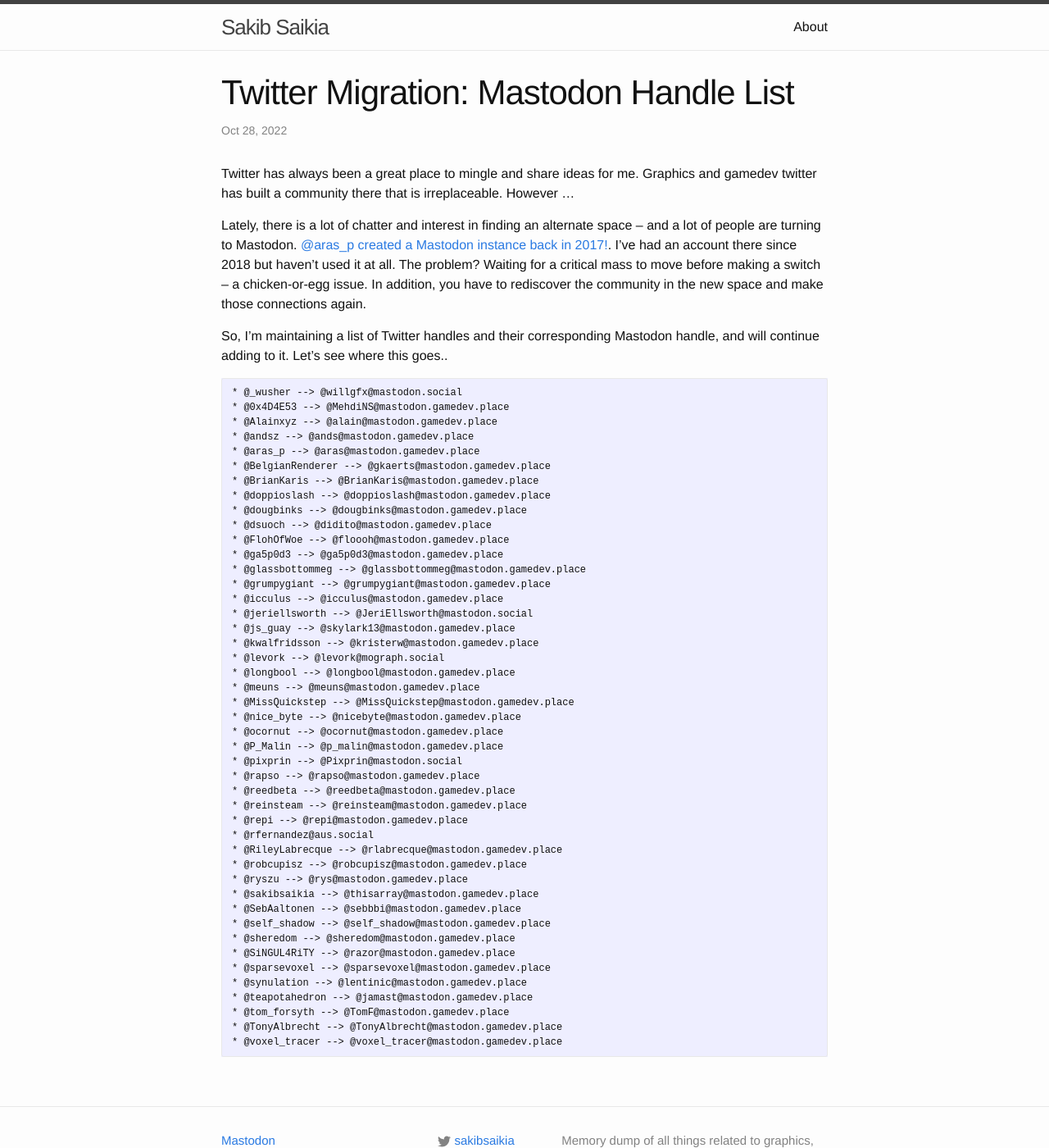
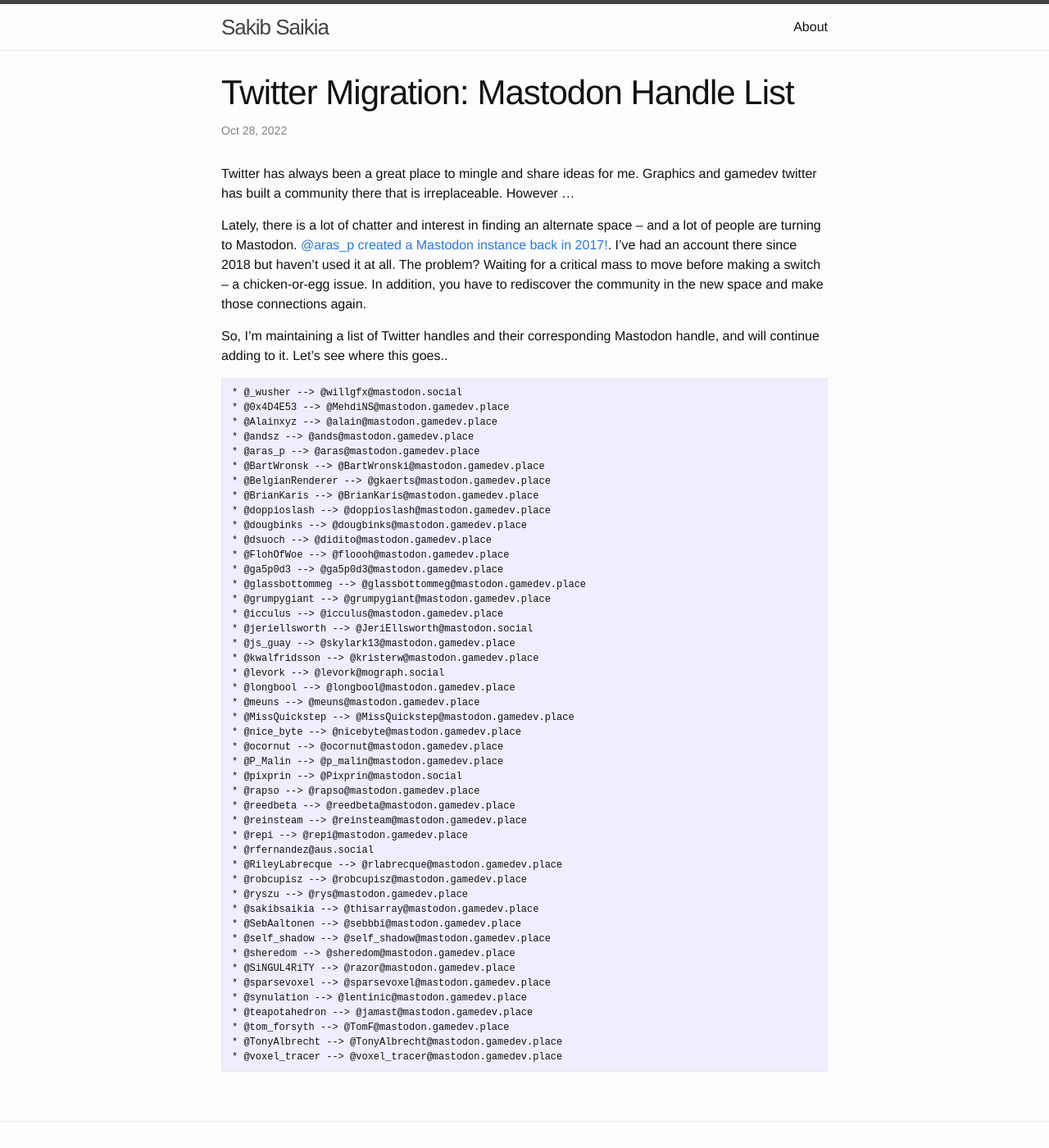
Before and after one commit to SakibSaikia/SakibSaikia.github.io, a Jekyll site: the page built from _posts/2022-10-28-Mastodon-Handle-List.markdown, in a window 1280 px wide and 1400 px high. Shown: the whole window at 82% size. Built offline with Jekyll 4.4.1, drawn with Linux system fonts in a browser that asks for light colours.

Commit message:
Update 2022-10-28-Mastodon-Handle-List.markdown

```diff
--- a/_posts/2022-10-28-Mastodon-Handle-List.markdown
+++ b/_posts/2022-10-28-Mastodon-Handle-List.markdown
@@ -18,6 +18,7 @@ So, I'm maintaining a list of Twitter handles and their corresponding Mastodon h
 * @Alainxyz --> @alain@mastodon.gamedev.place
 * @andsz --> @ands@mastodon.gamedev.place
 * @aras_p --> @aras@mastodon.gamedev.place
+* @BartWronsk --> @BartWronski@mastodon.gamedev.place
 * @BelgianRenderer --> @gkaerts@mastodon.gamedev.place
 * @BrianKaris --> @BrianKaris@mastodon.gamedev.place
 * @doppioslash --> @doppioslash@mastodon.gamedev.place
```
